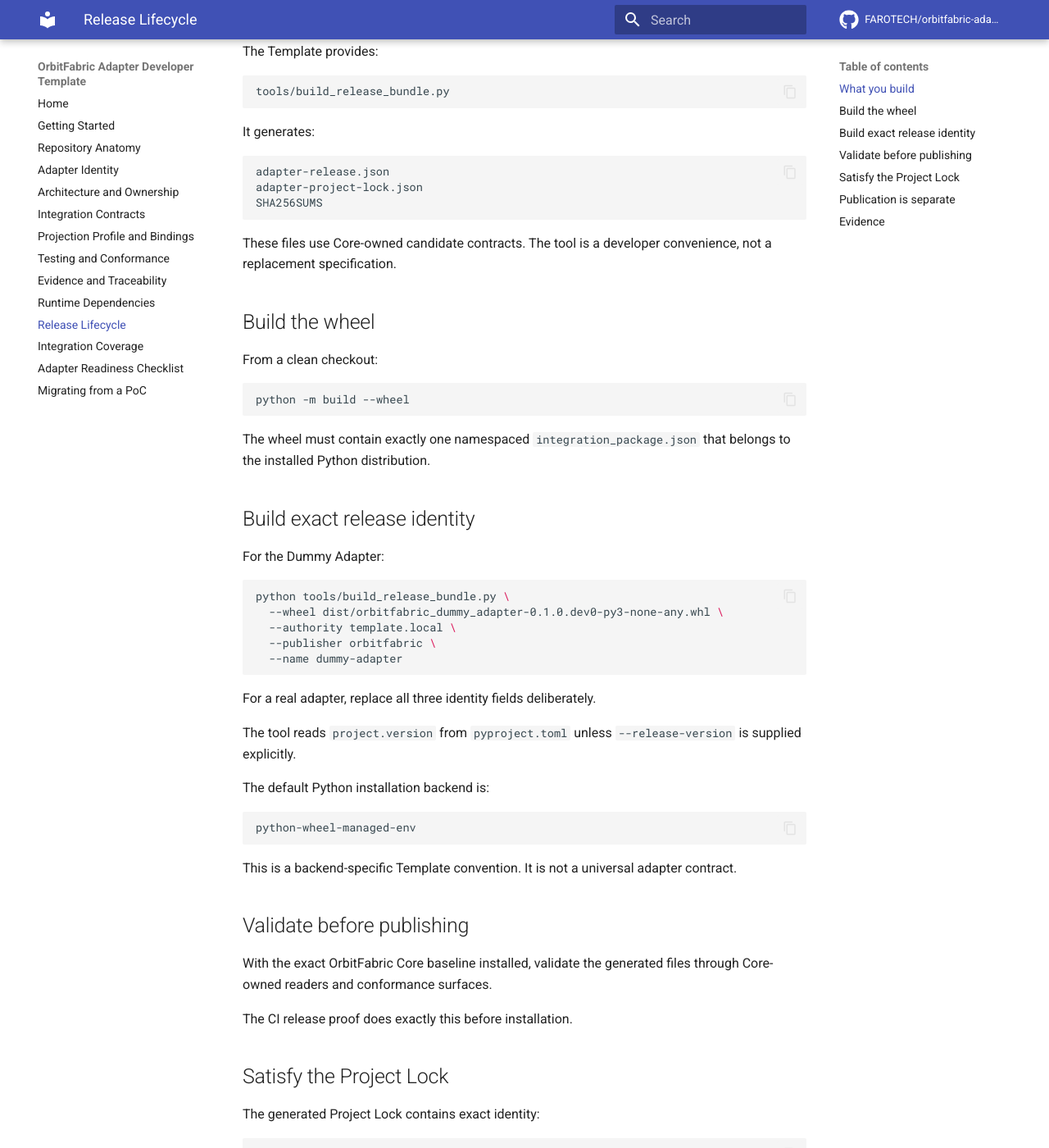
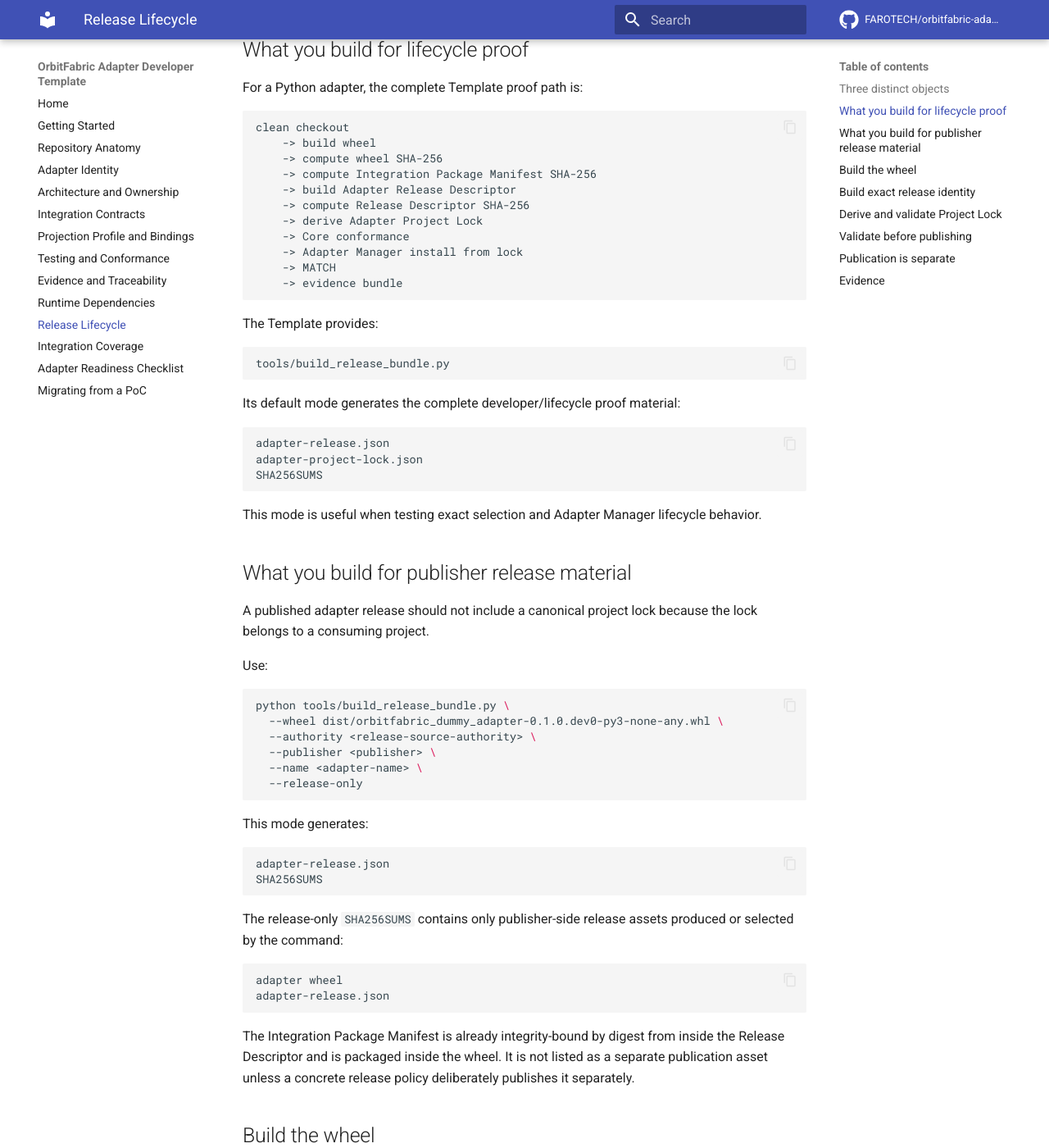
Before and after one commit to FAROTECH/orbitfabric-adapter-template, an MkDocs documentation site: the page built from docs/release-lifecycle.md, in a window 1280 px wide and 1400 px high, scrolled down 601 px. Shown: the whole window at 82% size. Built offline with MkDocs 1.6.1 and Material for MkDocs 9.7.7, drawn with Linux system fonts in a browser that asks for light colours; comment, search, counter and statistics services are not loaded; some of the changed text lies outside the part shown.

Commit message:
Separate publisher release artifacts from consumer Project Lock
Add a release-only construction mode while preserving the full Project Lock lifecycle proof, and document the publisher/consumer release boundary.

````diff
--- a/docs/release-lifecycle.md
+++ b/docs/release-lifecycle.md
@@ -1,12 +1,27 @@
 # Release Lifecycle
 
-This repository separates release construction from publication.
+This repository separates release construction, project selection and publication.
 
-The adapter repository is responsible for constructing exact release identity. A publication provider only transports those already identified bytes.
+The adapter publisher owns the exact release definition and installable artifact bytes. A consuming project owns its exact Project Lock. A publication provider transports already identified release bytes.
 
-## What you build
+## Three distinct objects
 
-For a Python adapter, the release path demonstrated by this Template is:
+```text
+Adapter Release Descriptor
+    publisher-owned immutable release definition
+
+Adapter Project Lock
+    consumer-project exact selected resolution
+
+Publication backend
+    storage, discovery and transport
+```
+
+Do not treat these as one generic release bundle.
+
+## What you build for lifecycle proof
+
+For a Python adapter, the complete Template proof path is:
 
 ```text
 clean checkout
@@ -15,7 +30,7 @@ clean checkout
     -> compute Integration Package Manifest SHA-256
     -> build Adapter Release Descriptor
     -> compute Release Descriptor SHA-256
-    -> build Adapter Project Lock
+    -> derive Adapter Project Lock
     -> Core conformance
     -> Adapter Manager install from lock
     -> MATCH
@@ -28,7 +43,7 @@ The Template provides:
 tools/build_release_bundle.py
 ```
 
-It generates:
+Its default mode generates the complete developer/lifecycle proof material:
 
 ```text
 adapter-release.json
@@ -36,7 +51,38 @@ adapter-project-lock.json
 SHA256SUMS
 ```
 
-These files use Core-owned candidate contracts. The tool is a developer convenience, not a replacement specification.
+This mode is useful when testing exact selection and Adapter Manager lifecycle behavior.
+
+## What you build for publisher release material
+
+A published adapter release should not include a canonical project lock because the lock belongs to a consuming project.
+
+Use:
+
+```bash
+python tools/build_release_bundle.py \
+  --wheel dist/orbitfabric_dummy_adapter-0.1.0.dev0-py3-none-any.whl \
+  --authority <release-source-authority> \
+  --publisher <publisher> \
+  --name <adapter-name> \
+  --release-only
+```
+
+This mode generates:
+
+```text
+adapter-release.json
+SHA256SUMS
+```
+
+The release-only `SHA256SUMS` contains only publisher-side release assets produced or selected by the command:
+
+```text
+adapter wheel
+adapter-release.json
+```
+
+The Integration Package Manifest is already integrity-bound by digest from inside the Release Descriptor and is packaged inside the wheel. It is not listed as a separate publication asset unless a concrete release policy deliberately publishes it separately.
 
 ## Build the wheel
 
@@ -50,7 +96,7 @@ The wheel must contain exactly one namespaced `integration_package.json` that be
 
 ## Build exact release identity
 
-For the Dummy Adapter:
+For the Dummy Adapter developer proof:
 
 ```bash
 python tools/build_release_bundle.py \
@@ -60,7 +106,9 @@ python tools/build_release_bundle.py \
   --name dummy-adapter
 ```
 
-For a real adapter, replace all three identity fields deliberately.
+For a real adapter, replace all identity fields deliberately.
+
+Do not infer logical publisher identity or Source Coordinate authority merely from repository hosting or package-manager account names.
 
 The tool reads `project.version` from `pyproject.toml` unless `--release-version` is supplied explicitly.
 
@@ -72,15 +120,9 @@ python-wheel-managed-env
 
 This is a backend-specific Template convention. It is not a universal adapter contract.
 
-## Validate before publishing
+## Derive and validate Project Lock
 
-With the exact OrbitFabric Core baseline installed, validate the generated files through Core-owned readers and conformance surfaces.
-
-The CI release proof does exactly this before installation.
-
-## Satisfy the Project Lock
-
-The generated Project Lock contains exact identity:
+The Project Lock contains exact project-selected identity:
 
 ```text
 Source Coordinate
@@ -90,6 +132,10 @@ artifact id
 artifact SHA-256
 installation backend id
 ```
+
+The default tool mode derives a lock immediately so the Template can prove the complete lifecycle.
+
+A real consuming project may instead derive or retain its own lock after selecting a published release. That project-specific lock is not part of the publisher's immutable release membership.
 
 The Template CI proves:
 
@@ -102,16 +148,33 @@ initial state MISSING
 
 A nominal version match is not sufficient when byte identity differs.
 
+## Validate before publishing
+
+With the exact OrbitFabric Core baseline installed, validate the Release Descriptor and any project lock through Core-owned readers and conformance surfaces.
+
+Also run target-native compatibility controls appropriate to the concrete downstream. Core conformance and downstream acceptance answer different questions.
+
 ## Publication is separate
 
 The Template does not require GitHub Releases, PyPI or a future OrbitFabric registry.
 
-A provider-specific publication step may later resolve and transport the same exact release into the Core source-neutral `ResolvedAdapterRelease` seam.
+A provider-specific publication step may later resolve and transport the exact publisher release material into the Core source-neutral `ResolvedAdapterRelease` seam.
 
-Do not put provider URLs into Project Lock identity only because one provider happens to be used for publication.
+Provider URLs are transport metadata. Do not insert them into Project Lock identity merely because one provider is used for publication.
+
+If a backend supports immutable releases, attestations or signatures, retain those as release/trust evidence without redefining the generic OrbitFabric Release Descriptor.
 
 ## Evidence
 
-The `release-proof` CI job retains an evidence artifact containing the exact Release Descriptor, Project Lock, SHA-256 summary and Adapter Manager reports used by the control.
+The `release-proof` CI job intentionally uses the full default mode and retains:
 
-The evidence demonstrates the release that was tested. It does not create a new OrbitFabric contract.
+```text
+Adapter Release Descriptor
+Project Lock used by the proof
+SHA-256 summary
+Adapter Manager reports
+```
+
+That evidence proves exact selection and lifecycle behavior.
+
+It does not imply that the proof's Project Lock should be published as a canonical release artifact.
````
Also changed, not shown: 2 other files.
